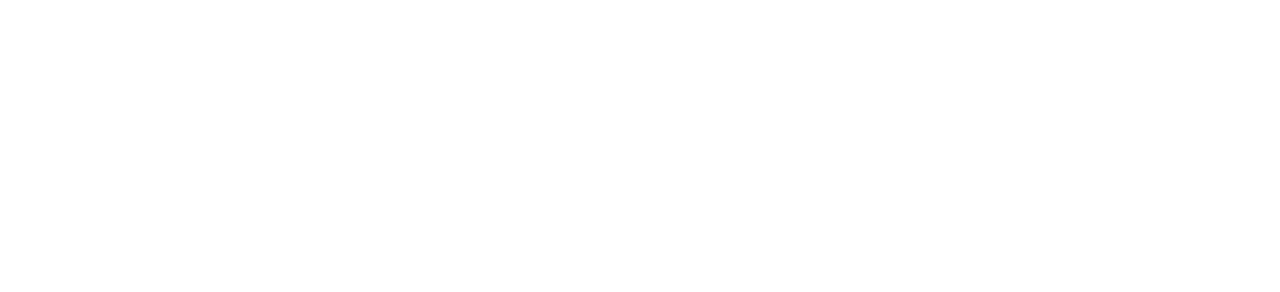
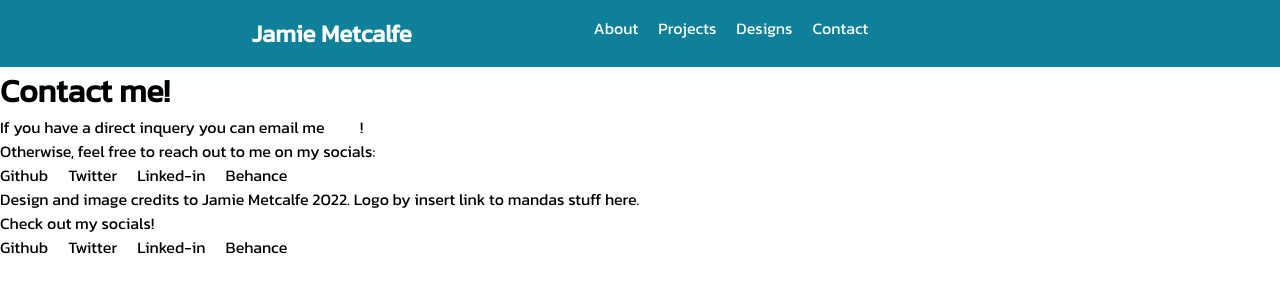
Before and after one commit to jamiemetcalfe18/Portfoliov1, a plain HTML site: page pages/contact.html in a window 1280 px wide. Drawn offline with Linux system fonts and the light colour scheme; files that its build step writes are made by us from their sources.

Commit message:
fleshed out html for pages more

```diff
--- a/index.html
+++ b/index.html
@@ -30,14 +30,25 @@
 
 
     <!-- intro and image -->
+    <div class="intro">
       <p>Hi, I'm Jamie! I am a self taught web developer! I mainly use HTML, CSS, and Javascript I love to learn and experement with new things, and to test my skills!</p>
       <img></img>
+    </div>
+    <!-- additional about me -->
+    <div>
+      <p>In addition to coding, I also enjoy photography and graphic design! I love learning and spend about an hour everyday twords learning something new.</p>
+    </div>
+  </body>
 
-    <!-- additional about me -->
-    <p>In addition to coding, I also enjoy photography and graphic design! I love learning and spend about an hour everyday twords learning something new.</p>
-
-
-    <script src="script.js"></script>
-  </body>
-  <footer></footer>
+  <!-- footer -->
+  <footer>
+    <p>Design and image credits to Jamie Metcalfe 2022. Logo by insert link to mandas stuff here.</p>
+    <p>Check out my socials!</p>
+          <li>
+              <ul>Github</ul>
+              <ul>Twitter</ul>
+              <ul>Linked-in</ul>
+              <ul>Behance</ul>
+          </li>
+  </footer>
 </html>
--- a/pages/contact.html
+++ b/pages/contact.html
@@ -0,0 +1,54 @@
+<!DOCTYPE html>
+<html>
+  <head>
+    <meta charset="utf-8">
+
+    <title>Jamie's Portfolio</title>
+    <link href="style.css" rel="stylesheet" type="text/css"/>
+
+    <link rel="preconnect" href="https://fonts.googleapis.com">
+    <link rel="preconnect" href="https://fonts.gstatic.com" crossorigin>
+    <link href="https://fonts.googleapis.com/css2?family=Kanit&display=swap" rel="stylesheet">
+
+    <link rel="apple-touch-icon" sizes="180x180" href="favicons/apple-touch-icon.png">
+    <link rel="icon" type="image/png" sizes="32x32" href="/favicons/favicon-32x32.png">
+    <link rel="icon" type="image/png" sizes="16x16" href="favicons/favicon-16x16.png">
+  </head>
+  <body>
+    <!-- nav bar and title -->
+    <nav>
+    <h1>Jamie Metcalfe</h1>
+        <ul>
+          <li class="links">
+          <a href=".">About</a>
+          <a href=".">Projects</a>
+          <a href=".">Designs</a>
+          <a href=".">Contact</a>
+          </li>
+        </ul>
+    </nav>
+
+    <!-- blah blah underneath -->
+    <h1>Contact me!</h1>
+      <p>If you have a direct inquery you can email me <a href="mailto:jamie.jet18@gmail.com">here</a>!</p>
+
+    <p>Otherwise, feel free to reach out to me on my socials:</p>
+          <li>
+              <ul>Github</ul>
+              <ul>Twitter</ul>
+              <ul>Linked-in</ul>
+              <ul>Behance</ul>
+          </li>
+  </body>
+
+    <footer>
+    <p>Design and image credits to Jamie Metcalfe 2022. Logo by insert link to mandas stuff here.</p>
+    <p>Check out my socials!</p>
+          <li>
+              <ul>Github</ul>
+              <ul>Twitter</ul>
+              <ul>Linked-in</ul>
+              <ul>Behance</ul>
+          </li>
+  </footer>
+</html>
--- a/style.css
+++ b/style.css
@@ -37,3 +37,6 @@ a {
 a:hover {
   color: darkblue;
 }
+
+
+/* about me with images */
```
Also changed, not shown: pages/about.html (+45 -0 lines), pages/designs.html (+48 -0 lines), pages/projects.html (+48 -0 lines), pages/template.html (+9 -1 lines).
